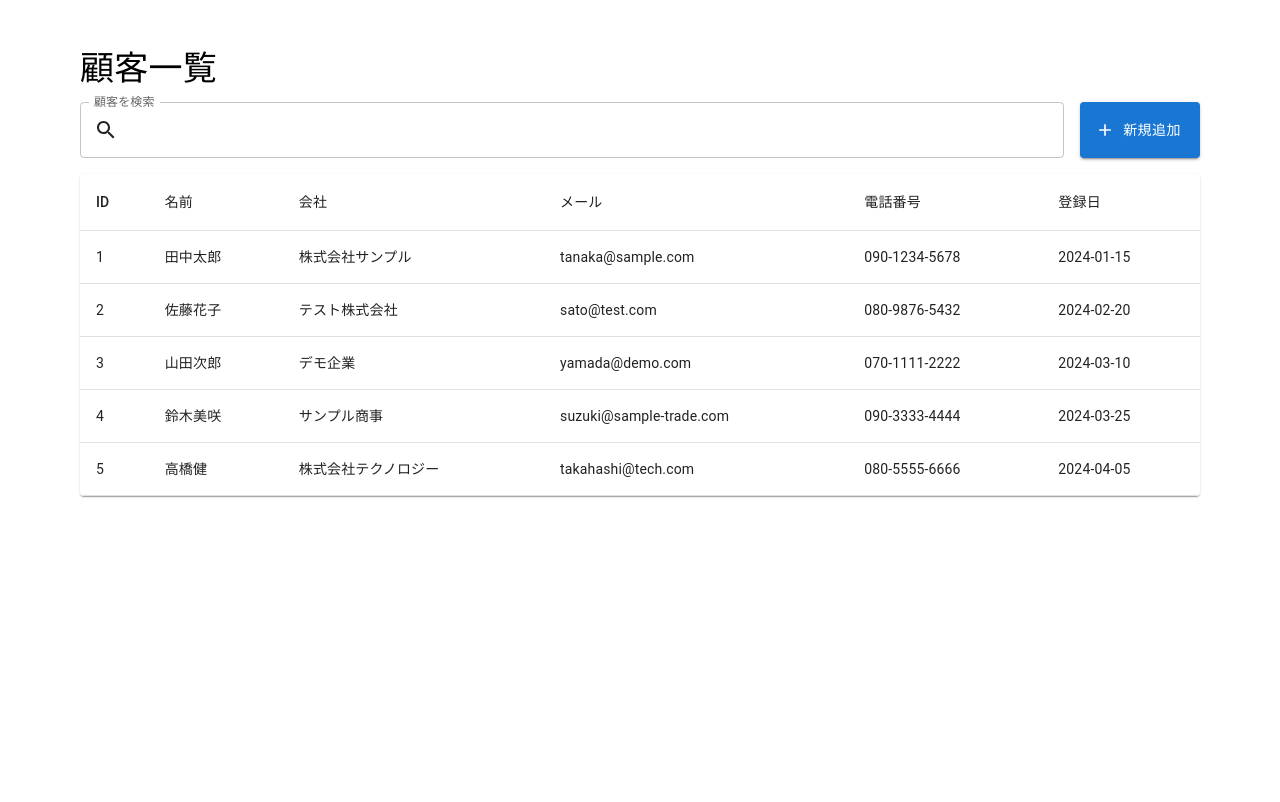
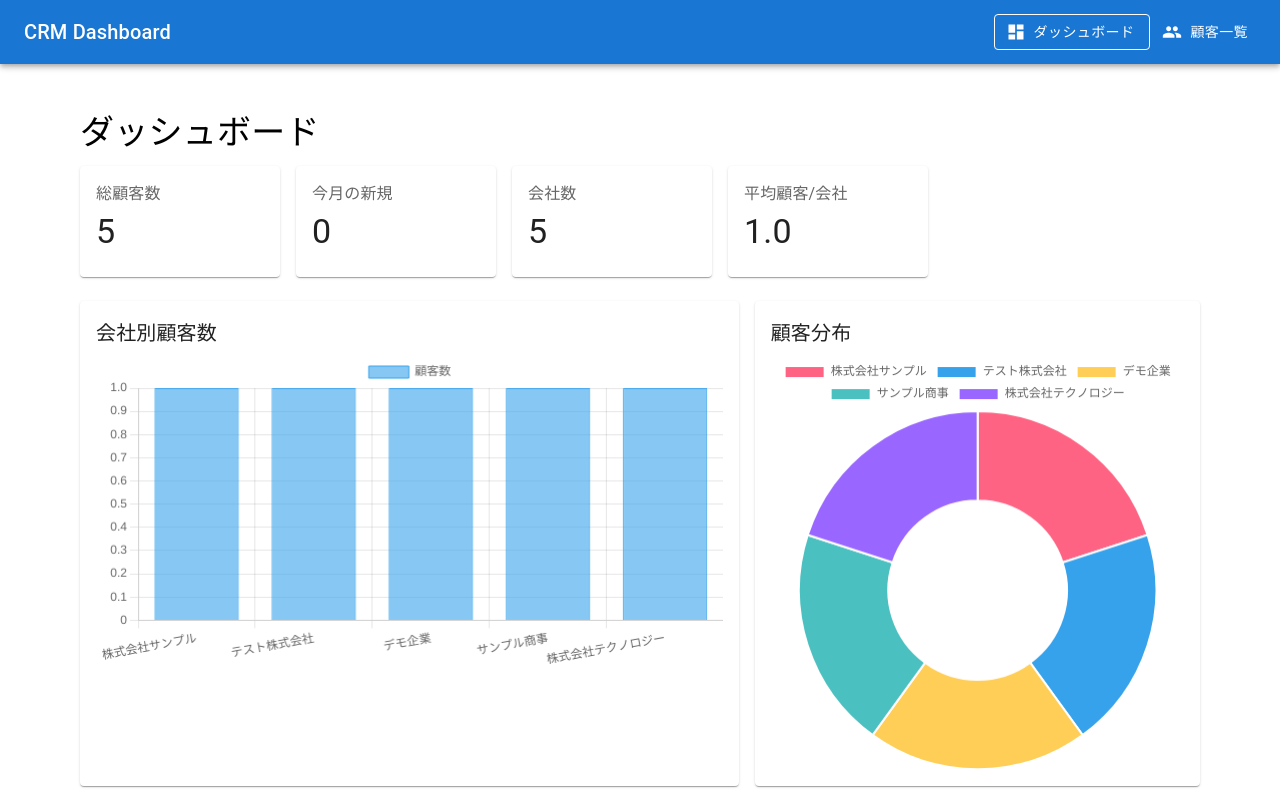
Before and after one commit to andoryuto/crm-dashboard, a React (Create React App) app: page / in a window 1280 px wide. Built offline with nearby package versions, Linux system fonts and the light colour scheme.

Commit message:
ダッシュボード機能とナビゲーションを追加

```diff
--- a/package.json
+++ b/package.json
@@ -15,7 +15,9 @@
     "@types/node": "^16.18.126",
     "@types/react": "^19.1.13",
     "@types/react-dom": "^19.1.9",
+    "chart.js": "^4.5.0",
     "react": "^19.1.1",
+    "react-chartjs-2": "^5.3.0",
     "react-dom": "^19.1.1",
     "react-scripts": "5.0.1",
     "typescript": "^4.9.5",
--- a/src/App.tsx
+++ b/src/App.tsx
@@ -1,13 +1,68 @@
-import React from 'react';
-import { Container } from '@mui/material';
+import React, { useState } from 'react';
+import {
+  Container,
+  AppBar,
+  Toolbar,
+  Typography,
+  Button,
+  Box
+} from '@mui/material';
+import { Dashboard as DashboardIcon, People as PeopleIcon } from '@mui/icons-material';
 import CustomerList from './CustomerList';
+import Dashboard from './Dashboard';
+import { mockCustomers as initialCustomers, Customer } from './mockData';
 import './App.css';
 
 function App() {
+  const [currentPage, setCurrentPage] = useState<'dashboard' | 'customers'>('dashboard');
+  const [customers, setCustomers] = useState<Customer[]>(initialCustomers);
+
+  const handleAddCustomer = (newCustomerData: Omit<Customer, 'id'>) => {
+    const newCustomer: Customer = {
+      ...newCustomerData,
+      id: Math.max(...customers.map(c => c.id)) + 1
+    };
+    setCustomers([...customers, newCustomer]);
+  };
+
   return (
-    <Container maxWidth="lg" style={{ marginTop: '2rem' }}>
-      <CustomerList />
-    </Container>
+    <>
+      <AppBar position="static">
+        <Toolbar>
+          <Typography variant="h6" component="div" sx={{ flexGrow: 1 }}>
+            CRM Dashboard
+          </Typography>
+          <Box sx={{ display: 'flex', gap: 1 }}>
+            <Button
+              color="inherit"
+              startIcon={<DashboardIcon />}
+              onClick={() => setCurrentPage('dashboard')}
+              variant={currentPage === 'dashboard' ? 'outlined' : 'text'}
+            >
+              ダッシュボード
+            </Button>
+            <Button
+              color="inherit"
+              startIcon={<PeopleIcon />}
+              onClick={() => setCurrentPage('customers')}
+              variant={currentPage === 'customers' ? 'outlined' : 'text'}
+            >
+              顧客一覧
+            </Button>
+          </Box>
+        </Toolbar>
+      </AppBar>
+
+      <Container maxWidth="lg" style={{ marginTop: '2rem' }}>
+        {currentPage === 'dashboard' && <Dashboard customers={customers} />}
+        {currentPage === 'customers' && (
+          <CustomerList
+            customers={customers}
+            onAddCustomer={handleAddCustomer}
+          />
+        )}
+      </Container>
+    </>
   );
 }
 
--- a/src/CustomerList.tsx
+++ b/src/CustomerList.tsx
@@ -13,12 +13,16 @@ import {
     Button
 } from '@mui/material';
 import { Add as AddIcon, Search as SearchIcon } from '@mui/icons-material';
-import { mockCustomers as initialCustomers, Customer } from './mockData';
+import { Customer } from './mockData';
 import AddCustomerDialog from './AddCustomerDialog';
 
-const CustomerList: React.FC = () => {
+interface CustomerListProps {
+    customers: Customer[];
+    onAddCustomer: (newCustomerData: Omit<Customer, 'id'>) => void;
+}
+
+const CustomerList: React.FC<CustomerListProps> = ({ customers, onAddCustomer }) => {
     const [searchTerm, setSearchTerm] = useState('');
-  const [customers, setCustomers] = useState<Customer[]>(initialCustomers);
     const [dialogOpen, setDialogOpen] = useState(false);
 
     const filteredCustomers = customers.filter((customer) =>
@@ -28,11 +32,7 @@ const CustomerList: React.FC = () => {
     );
 
     const handleAddCustomer = (newCustomerData: Omit<Customer, 'id'>) => {
-    const newCustomer: Customer = {
-      ...newCustomerData,
-      id: Math.max(...customers.map(c => c.id)) + 1
-    };
-    setCustomers([...customers, newCustomer]);
+        onAddCustomer(newCustomerData);
     };
 
     return (
--- /dev/null
+++ b/src/Dashboard.tsx
@@ -0,0 +1,156 @@
+import React from 'react';
+import {
+  Box,
+  Typography,
+  Card,
+  CardContent,
+  Paper
+} from '@mui/material';
+import {
+  Chart as ChartJS,
+  CategoryScale,
+  LinearScale,
+  BarElement,
+  Title,
+  Tooltip,
+  Legend,
+  ArcElement
+} from 'chart.js';
+import { Bar, Doughnut } from 'react-chartjs-2';
+import { Customer } from './mockData';
+
+ChartJS.register(
+  CategoryScale,
+  LinearScale,
+  BarElement,
+  Title,
+  Tooltip,
+  Legend,
+  ArcElement
+);
+
+interface DashboardProps {
+  customers: Customer[];
+}
+
+const Dashboard: React.FC<DashboardProps> = ({ customers }) => {
+  // 統計データの計算（mockCustomers を customers に変更）
+  const totalCustomers = customers.length;
+  const companyCounts = customers.reduce((acc, customer) => {
+    acc[customer.company] = (acc[customer.company] || 0) + 1;
+    return acc;
+  }, {} as Record<string, number>);
+
+  // 今月の新規顧客（簡易版）
+  const currentMonth = new Date().getMonth() + 1;
+  const thisMonthCustomers = customers.filter(customer =>
+    new Date(customer.createdAt).getMonth() + 1 === currentMonth
+  ).length;
+
+  // グラフデータ
+  const barData = {
+    labels: Object.keys(companyCounts),
+    datasets: [
+      {
+        label: '顧客数',
+        data: Object.values(companyCounts),
+        backgroundColor: 'rgba(54, 162, 235, 0.6)',
+        borderColor: 'rgba(54, 162, 235, 1)',
+        borderWidth: 1
+      }
+    ]
+  };
+
+  const doughnutData = {
+    labels: Object.keys(companyCounts),
+    datasets: [
+      {
+        data: Object.values(companyCounts),
+        backgroundColor: [
+          '#FF6384',
+          '#36A2EB',
+          '#FFCE56',
+          '#4BC0C0',
+          '#9966FF'
+        ]
+      }
+    ]
+  };
+
+  return (
+    <Box sx={{ padding: 2 }}>
+      <Typography variant="h4" component="h1" gutterBottom>
+        ダッシュボード
+      </Typography>
+
+      <Box sx={{
+        display: 'flex',
+        flexWrap: 'wrap',
+        gap: 2,
+        marginBottom: 3
+      }}>
+        <Card sx={{ minWidth: 200 }}>
+          <CardContent>
+            <Typography color="textSecondary" gutterBottom>
+              総顧客数
+            </Typography>
+            <Typography variant="h4" component="div">
+              {totalCustomers}
+            </Typography>
+          </CardContent>
+        </Card>
+
+        <Card sx={{ minWidth: 200 }}>
+          <CardContent>
+            <Typography color="textSecondary" gutterBottom>
+              今月の新規
+            </Typography>
+            <Typography variant="h4" component="div">
+              {thisMonthCustomers}
+            </Typography>
+          </CardContent>
+        </Card>
+
+        <Card sx={{ minWidth: 200 }}>
+          <CardContent>
+            <Typography color="textSecondary" gutterBottom>
+              会社数
+            </Typography>
+            <Typography variant="h4" component="div">
+              {Object.keys(companyCounts).length}
+            </Typography>
+          </CardContent>
+        </Card>
+
+        <Card sx={{ minWidth: 200 }}>
+          <CardContent>
+            <Typography color="textSecondary" gutterBottom>
+              平均顧客/会社
+            </Typography>
+            <Typography variant="h4" component="div">
+              {(totalCustomers / Object.keys(companyCounts).length).toFixed(1)}
+            </Typography>
+          </CardContent>
+        </Card>
+      </Box>
+
+      <Box sx={{ display: 'flex', flexWrap: 'wrap', gap: 2 }}>
+        <Paper sx={{ padding: 2, flex: '2 1 400px' }}>
+          <Typography variant="h6" gutterBottom>
+            会社別顧客数
+          </Typography>
+          <Bar data={barData} />
+        </Paper>
+
+        <Paper sx={{ padding: 2, flex: '1 1 300px' }}>
+          <Typography variant="h6" gutterBottom>
+            顧客分布
+          </Typography>
+          <Doughnut data={doughnutData} />
+        </Paper>
+      </Box>
+    </Box>
+  );
+};
+
+export default Dashboard;
```
Also changed, not shown: 1 other file (tests, documents, lock files or other folders). Lines whose indentation alone changed are shown as unchanged.
